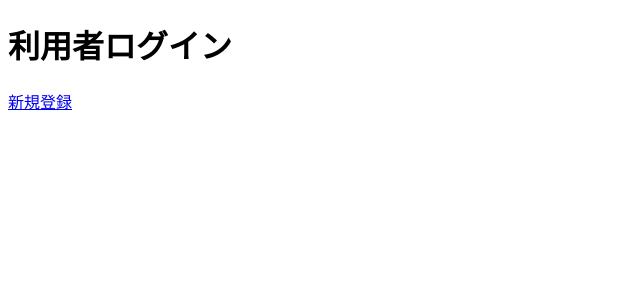
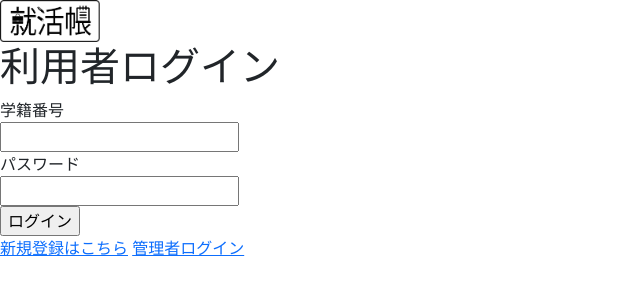
Before and after one commit to Shirakawa0/sotsuken223, a Flask app: page /u_login in a window 1280 px wide. Shown: the top 300 px of the page, without its empty margins (0-640 px from the left). Run offline with Flask 2, Linux system fonts and the light colour scheme.

Commit message:
template,CSSの追加

```diff
--- a/app.py
+++ b/app.py
@@ -8,9 +8,5 @@
 def u_login_page():
     return render_template("u_login.html")
 
-@app.route("/signup")
-def signup_page():
-    return render_template("signup.html")
-
 if __name__ == "__main__":
     app.run(debug=True)
--- /dev/null
+++ b/static/css/style.css
@@ -0,0 +1,5 @@
+@charset "utf-8";
+
+.logo1{
+    width: 100px;
+}
--- /dev/null
+++ b/templates/template.html
@@ -0,0 +1,19 @@
+<!DOCTYPE html>
+<html lang="ja">
+<head>
+    <meta charset="UTF-8">
+    <meta http-equiv="X-UA-Compatible" content="IE=edge">
+    <meta name="viewport" content="width=device-width, initial-scale=1.0">
+    <title>就活帳</title>
+    <!-- 自作CSS -->
+    <link rel="stylesheet" href="{{ url_for('static', filename='css/style.css') }}">
+    <!-- Bootstrap -->
+    <link href="https://cdn.jsdelivr.net/npm/bootstrap@5.0.2/dist/css/bootstrap.min.css" rel="stylesheet" integrity="sha384-EVSTQN3/azprG1Anm3QDgpJLIm9Nao0Yz1ztcQTwFspd3yD65VohhpuuCOmLASjC" crossorigin="anonymous">
+    <script src="https://cdn.jsdelivr.net/npm/bootstrap@5.0.2/dist/js/bootstrap.bundle.min.js" integrity="sha384-MrcW6ZMFYlzcLA8Nl+NtUVF0sA7MsXsP1UyJoMp4YLEuNSfAP+JcXn/tWtIaxVXM" crossorigin="anonymous"></script>
+</head>
+<body>
+    <!-- ヘッダーのHTMLを記述する予定 -->
+    {% block content %}
+    {% endblock %}
+</body>
+</html>
--- a/templates/u_login.html
+++ b/templates/u_login.html
@@ -1,11 +1,14 @@
-<!DOCTYPE html>
-<html lang="ja">
-<head>
-    <meta charset="UTF-8">
-    <title>Document</title>
-</head>
-<body>
-    <h1>利用者ログイン</h1>
-    <a href="{{ url_for('signup_page') }}">新規登録</a>
-</body>
-</html>
+{% extends "template.html" %}
+{% block content %}
+<img src="{{ url_for('static', filename='img/logo.png') }}" alt="就活帳" class="logo1">
+<h1>利用者ログイン</h1>
+<form action="">
+    学籍番号<br>
+    <input type="number"><br>
+    パスワード<br>
+    <input type="password"><br>
+    <input type="submit" value="ログイン">
+</form>
+<a href="">新規登録はこちら</a>
+<a href="">管理者ログイン</a>
+{% endblock %}
```
Also changed, not shown: templates/signup.html (deleted, +0 -14 lines), static/img/logo.png (added).
